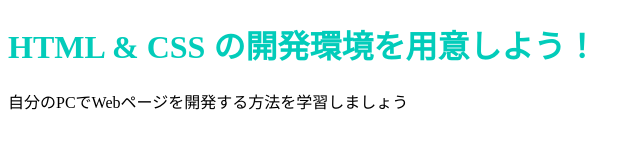
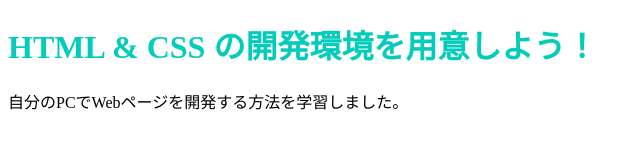
Before and after one commit to A-Tsuchimoto17/A-Tsuchimoto.github.io, a plain HTML site: page index.html in a window 1280 px wide. Shown: the full height of the page, 0-640 px from the left. Drawn offline with Linux system fonts and the light colour scheme.

Commit message:
Update index.html

```diff
--- a/index.html
+++ b/index.html
@@ -7,6 +7,6 @@
   </head>
   <body>
     <h1 class="title">HTML & CSS の開発環境を用意しよう！</h1>
-    <p>自分のPCでWebページを開発する方法を学習しましょう</p>
+    <p>自分のPCでWebページを開発する方法を学習しました。</p>
   </body>
 </html>
```
